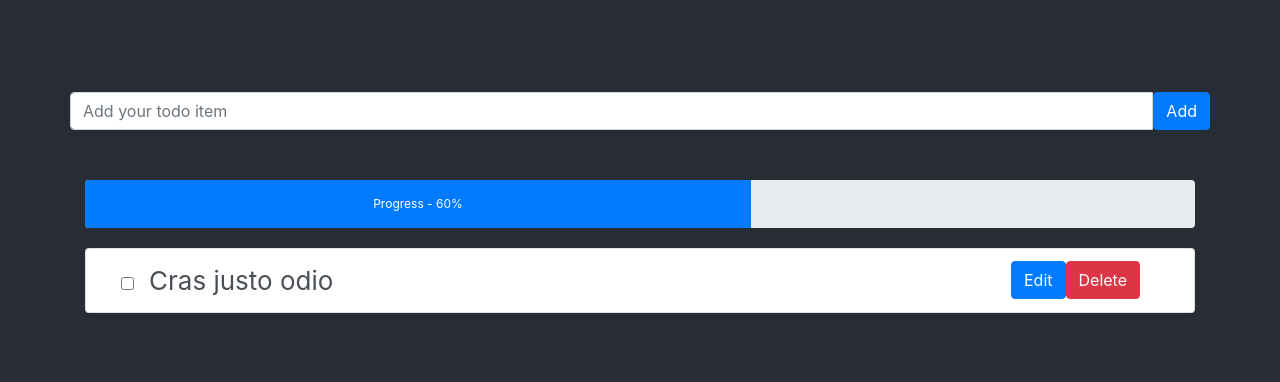
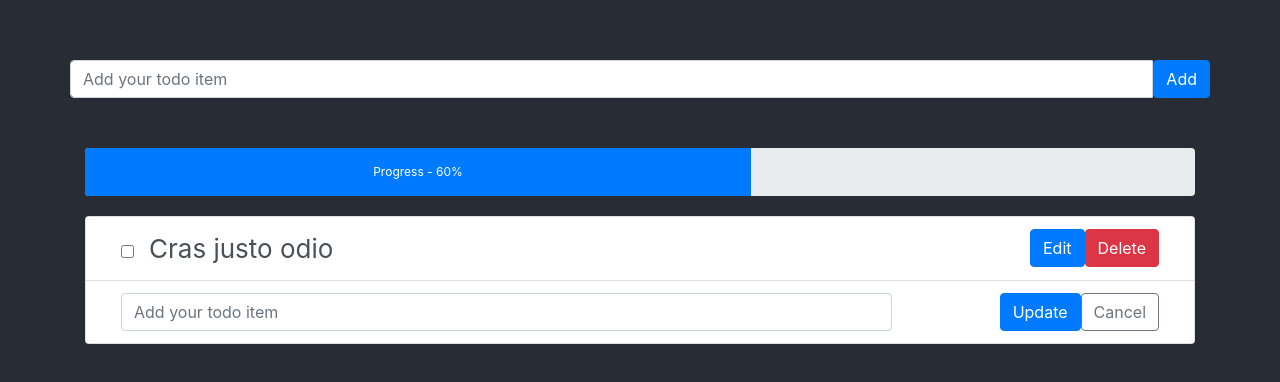
Before and after one commit to sarawut-p/react-todo, a React (Create React App) app: page / in a window 1280 px wide. Shown: the part 198-580 px from the top of the page. Built offline with nearby package versions, Linux system fonts and the light colour scheme.

Commit message:
Add editable list item

```diff
--- a/src/App.css
+++ b/src/App.css
@@ -46,3 +46,7 @@
  display: inline;
  margin-right: 15px;
 }
+
+.list-group-item .btn-toolbar{
+  justify-content: flex-end;
+}
--- a/src/App.js
+++ b/src/App.js
@@ -30,12 +30,25 @@ class App extends Component {
               <ListGroup.Item action>
                 <Container>
                   <Row>
-                    <Col xs="10"><Form.Check type="checkbox"/>Cras justo odio</Col>
+                    <Col xs="9"><Form.Check type="checkbox"/>Cras justo odio</Col>
                     <Col>
-                    <ButtonToolbar>
-                      <Button variant="primary" type="button">Edit</Button>
-                      <Button variant="danger" type="button">Delete</Button>
-                    </ButtonToolbar>
+                      <ButtonToolbar>
+                        <Button variant="primary" type="button">Edit</Button>
+                        <Button variant="danger" type="button">Delete</Button>
+                      </ButtonToolbar>
+                    </Col>
+                  </Row>
+                </Container>
+              </ListGroup.Item>
+              <ListGroup.Item action>
+                <Container>
+                  <Row>
+                    <Col xs="9"><Form.Control type="text" placeholder="Add your todo item" /></Col>
+                    <Col>
+                      <ButtonToolbar>
+                        <Button variant="primary" type="button">Update</Button>
+                        <Button variant="outline-secondary" type="button">Cancel</Button>
+                      </ButtonToolbar>
                     </Col>
                   </Row>
                 </Container>
```
